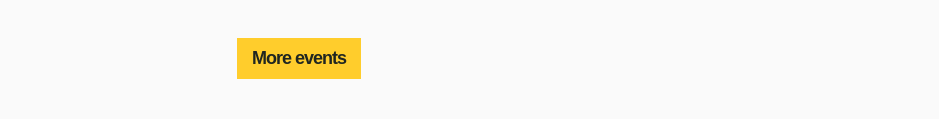
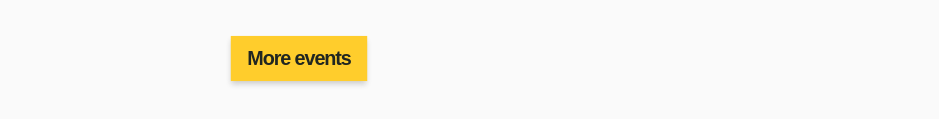
Before and after one commit to ben-mac/events-layout, a plain HTML site: page index.html in a window 1280 px wide. In both pictures the pointer is over the button "More events". Shown: the part 727-846 px from the top of the page, 341-1280 px from the left. Drawn offline with nearby package versions, Linux system fonts and the light colour scheme.

Commit message:
adding hover to button

```diff
--- a/main.css
+++ b/main.css
@@ -3,6 +3,7 @@
   --bg: #fafafa;
   --white: #ffffff;
   --yellow: #ffcd2c;
+  --grey: #cecece;
   --border: #f3f2ee;
   --text: #272228;
   --category: #2c725b;
@@ -57,6 +58,12 @@ button, .btn {
   font-weight: 600;
   font-size: 18px;
   letter-spacing: -1px;
+  transition: all 0.32s;
+}
+
+button:hover, .btn:hover {
+  transform: scale(1.1);
+  box-shadow: 0px 4px 5px var(--grey);
 }
 
 /* Layout  */
```
